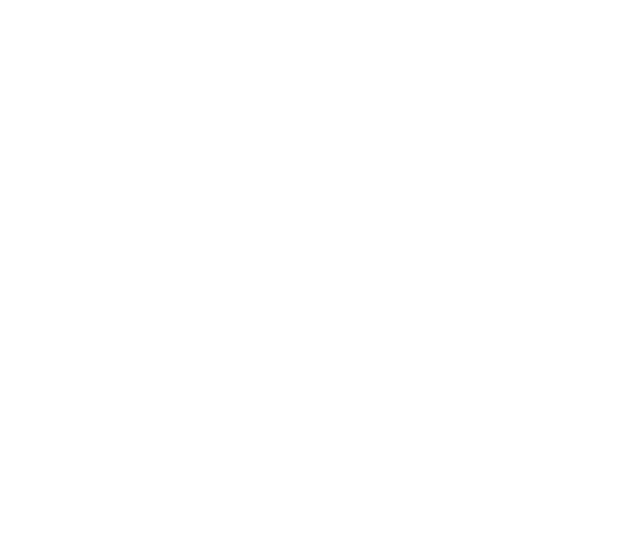
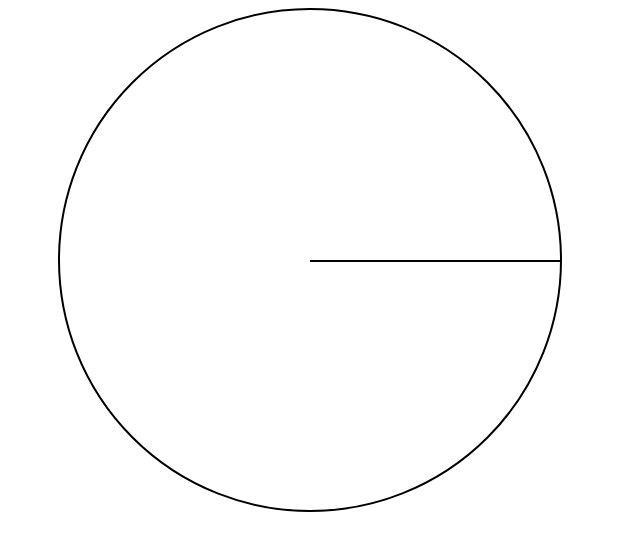
Before and after one commit to jeffvital/Ferris-Wheel--CSS-, a plain HTML site: page index.html in a window 1280 px wide. Shown: the whole page, without its empty margins (0-640 px from the left). Drawn offline with Linux system fonts and the light colour scheme.

Commit message:
tranform-origin 0% 0%

```diff
--- a/index.html
+++ b/index.html
@@ -8,6 +8,7 @@
     <link rel="stylesheet" href="./styles.css" />
   </head>
   <body>
+    <div class="wheel">
         <span class="line"></span><span class="line"></span><span class="line"></span><span class="line"></span><span class="line"></span><span class="line"></span>
         <div class="cabin"></div>
         <div class="cabin"></div>
@@ -15,5 +16,6 @@
         <div class="cabin"></div>
         <div class="cabin"></div>
         <div class="cabin"></div>
+    </div>
   </body>
 </html>
--- a/styles.css
+++ b/styles.css
@@ -0,0 +1,20 @@
+.wheel {
+  border: 2px solid black;
+  border-radius: 50%;
+  margin-left: 50px;
+  position: absolute;
+  height: 55vw;
+  width: 55vw;
+  max-height: 500px;
+  max-width: 500px;
+}
+
+.line {
+  background-color: black;
+  width: 50%;
+  height: 2px;
+  position: absolute;
+  left: 50%;
+  top: 50%;
+  transform-origin: 0% 0%;
+}
```
Lines whose indentation alone changed are shown as unchanged.
